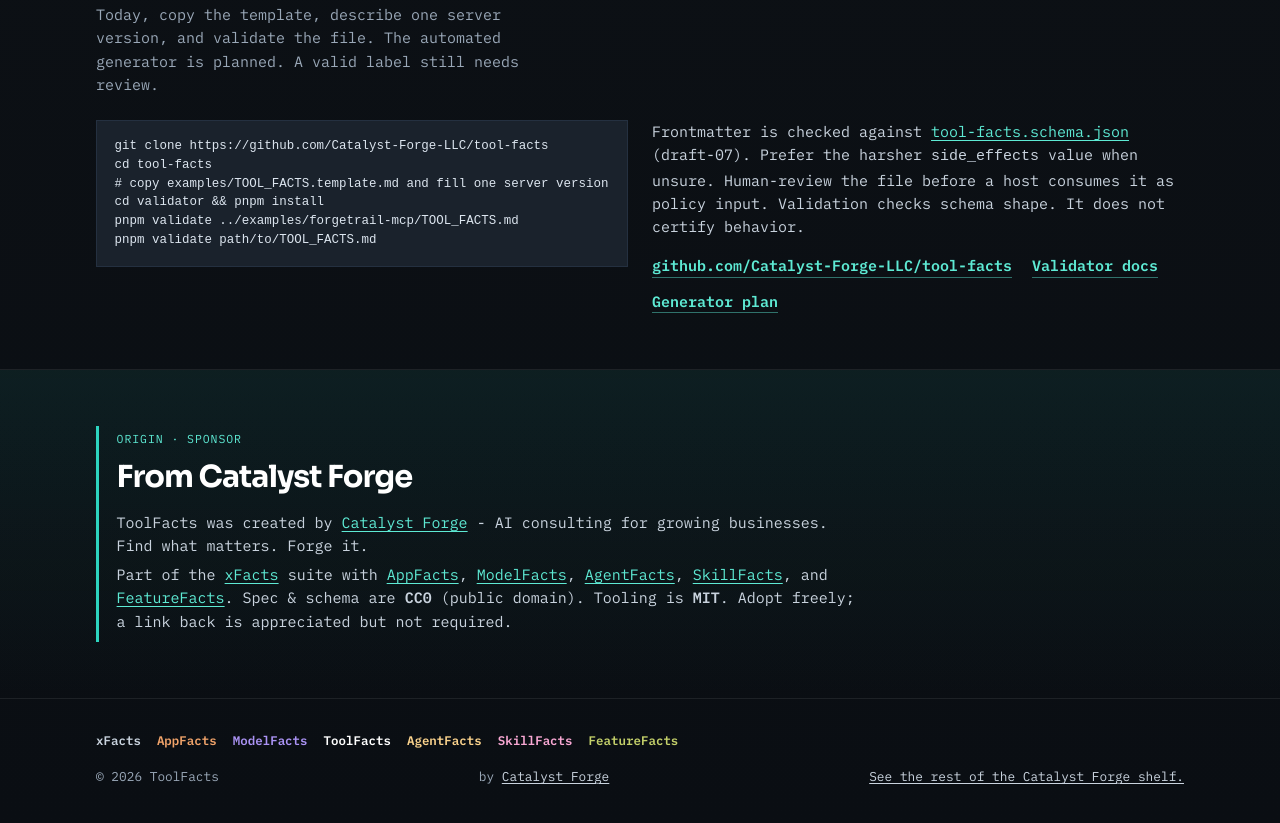
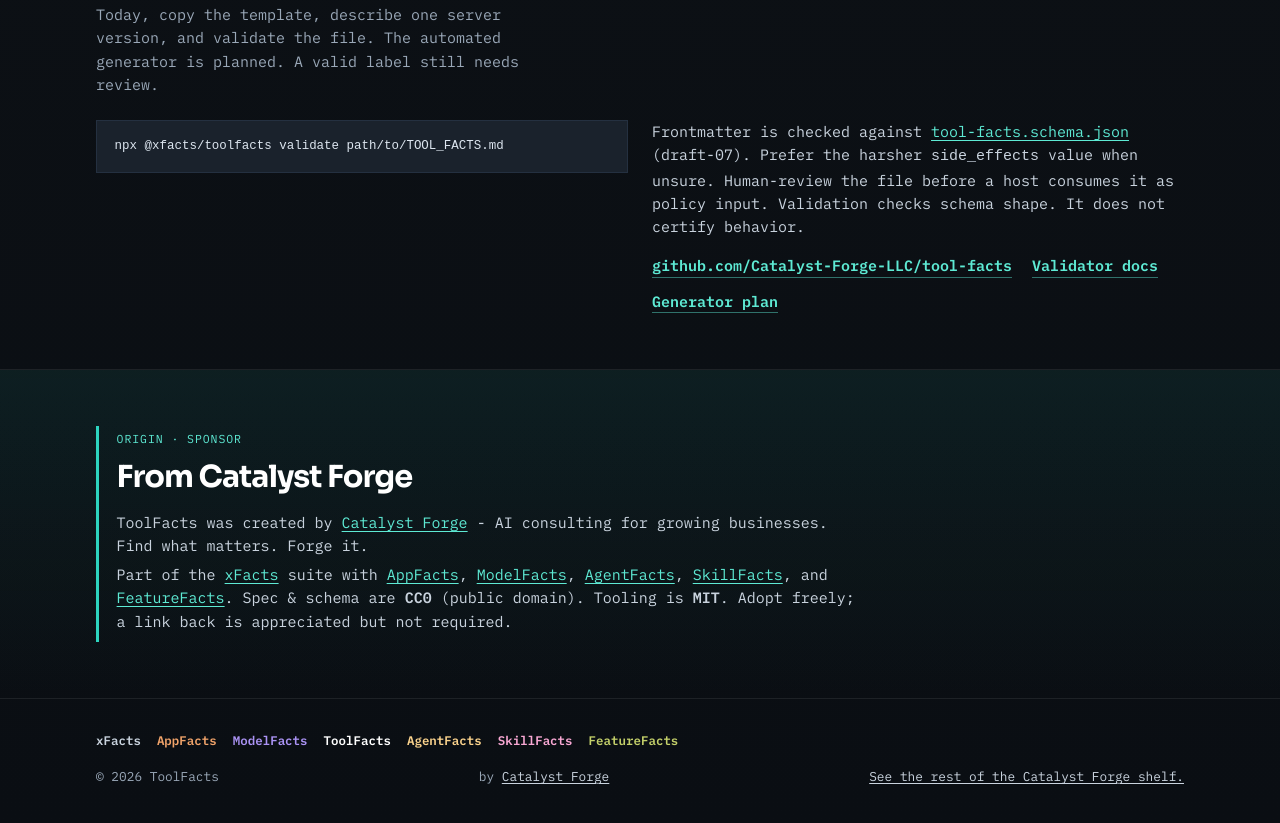
Before and after one commit to Catalyst-Forge-LLC/tool-facts, a website: page site/index.html in a window 1280 px wide. Shown: the part 3600-4423 px from the top of the page. Drawn offline with Linux system fonts and the light colour scheme.

Commit message:
Tell ToolFacts readers to use npx
README.md and site/index.html replace the validator clone install
with npx @xfacts/toolfacts validate. The template stays in the
repository.

```diff
--- a/site/index.html
+++ b/site/index.html
@@ -644,12 +644,7 @@
           The automated generator is planned. A valid label still needs review.
         </p>
         <div class="split">
-          <pre>git clone https://github.com/Catalyst-Forge-LLC/tool-facts
-cd tool-facts
-# copy examples/TOOL_FACTS.template.md and fill one server version
-cd validator &amp;&amp; pnpm install
-pnpm validate ../examples/forgetrail-mcp/TOOL_FACTS.md
-pnpm validate path/to/TOOL_FACTS.md</pre>
+          <pre>npx @xfacts/toolfacts validate path/to/TOOL_FACTS.md</pre>
           <div class="prose">
             <p>
               Frontmatter is checked against
```
Also changed, not shown: README.md.
